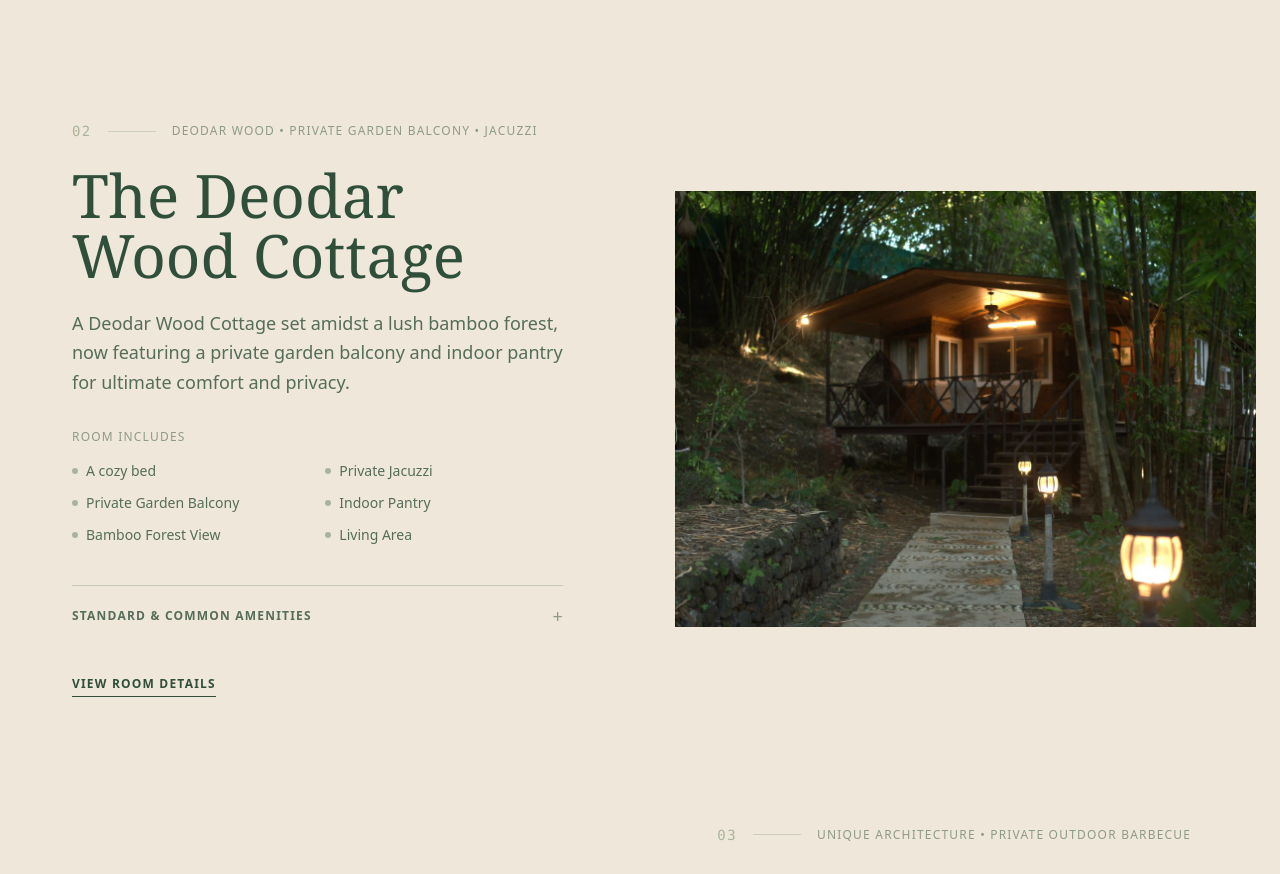
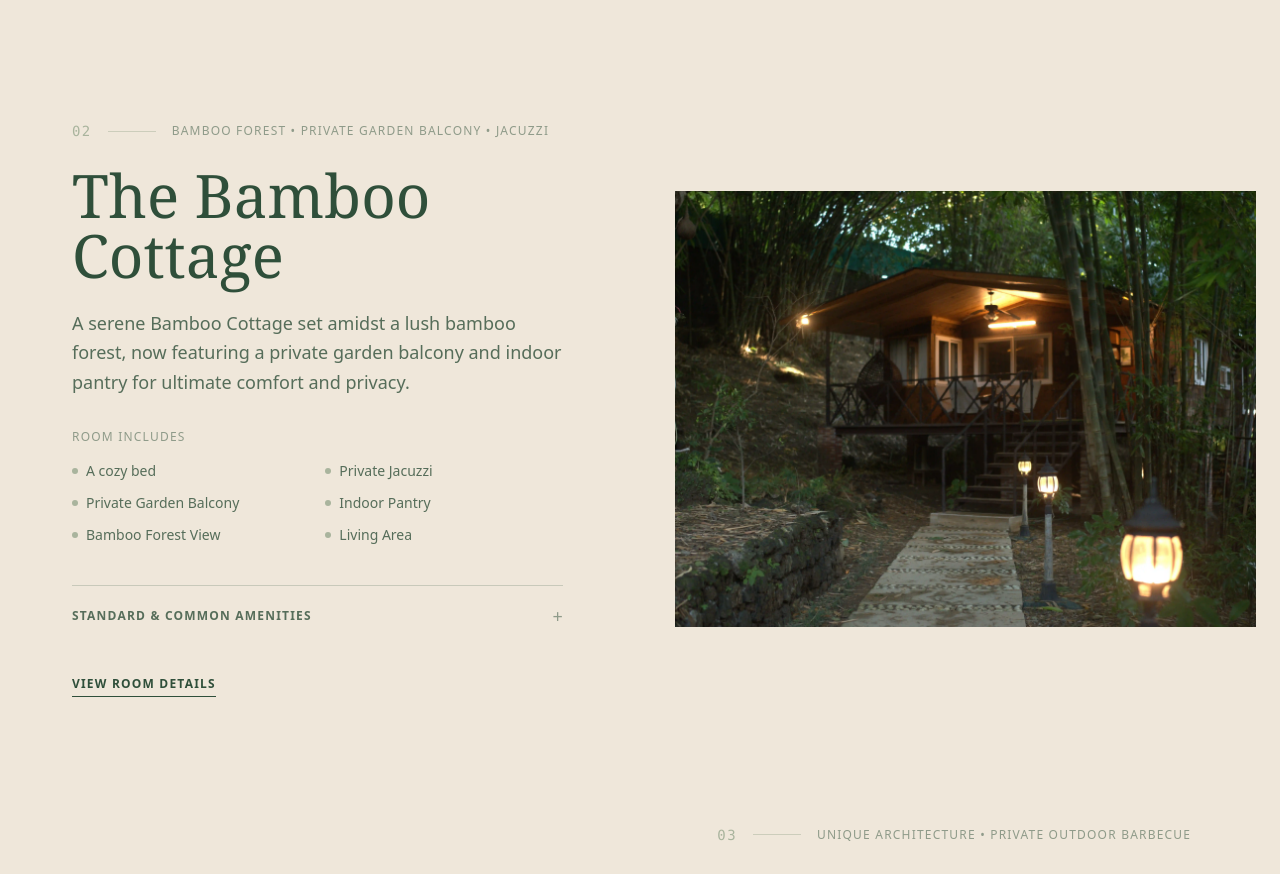
Before and after one commit to VIKASYADAV1815/Kailasa-woods, a Next.js app: page /stay in a window 1280 px wide. Shown: the part 1220-2094 px from the top of the page. Built offline with nearby package versions, Linux system fonts and the light colour scheme; a web font is replaced by a local one.

Commit message:
minor change

```diff
--- a/src/data/stays.ts
+++ b/src/data/stays.ts
@@ -39,16 +39,16 @@ export const staysData = [
   },
   {
     id: "bamboo-stay",
-    title: "The Deodar Wood Cottage",
-    description: "A Deodar Wood Cottage set amidst a lush bamboo forest, now featuring a private garden balcony and indoor pantry for ultimate comfort and privacy.",
-    fullDescription: "Immerse yourself in nature with The Deodar Wood Cottage. This beautiful cottage is set right in the heart of a lush bamboo forest. It was constructed with the authenticity of natural materials in mind, offering a living connection to the surrounding environment. The cottage now boasts a private garden balcony and an indoor pantry, alongside its private Jacuzzi for ultimate relaxation. Enjoy stunning views of the manicured gardens, dense forest trees, and our thriving farm vegetables right from your window.",
+    title: "The Bamboo Cottage",
+    description: "A serene Bamboo Cottage set amidst a lush bamboo forest, now featuring a private garden balcony and indoor pantry for ultimate comfort and privacy.",
+    fullDescription: "Immerse yourself in nature with The Bamboo Cottage. This beautiful cottage is set right in the heart of a lush bamboo forest. It was constructed with the authenticity of natural materials in mind, offering a living connection to the surrounding environment. The cottage now boasts a private garden balcony and an indoor pantry, alongside its private Jacuzzi for ultimate relaxation. Enjoy stunning views of the manicured gardens, dense forest trees, and our thriving farm vegetables right from your window.",
     heroImage: "/bamboo/bamboo.webp",
     gallery: [
       "/bamboo/b (1).webp",
       "/bamboo/b (2).webp",
       "/bamboo/video.webp"
     ],
-    details: "Deodar Wood • Private Garden Balcony • Jacuzzi",
+    details: "Bamboo Forest • Private Garden Balcony • Jacuzzi",
     amenities: ["A cozy bed", "Private Jacuzzi", "Private Garden Balcony", "Indoor Pantry", "Bamboo Forest View", "Living Area"]
   },
   {
```
